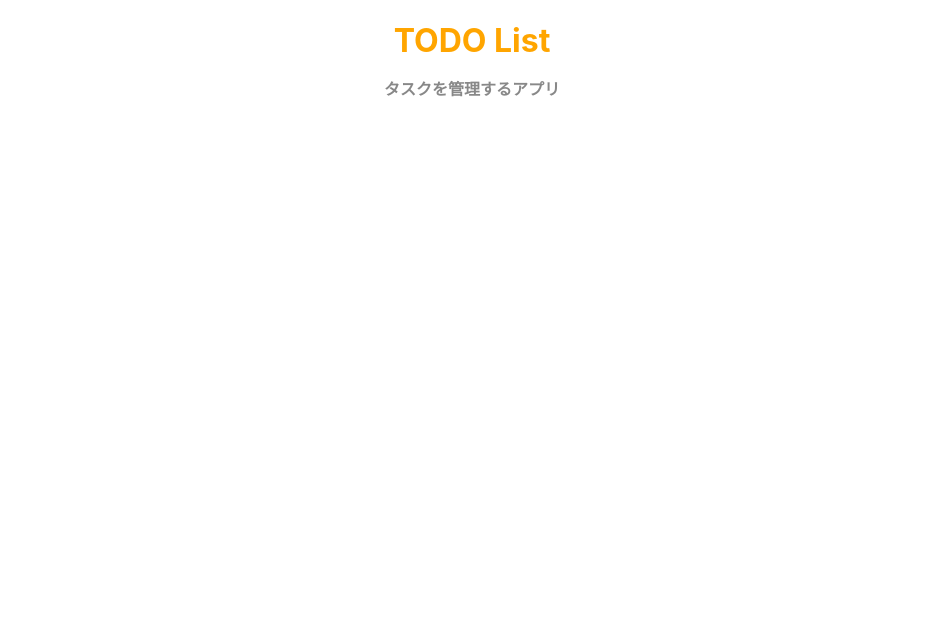
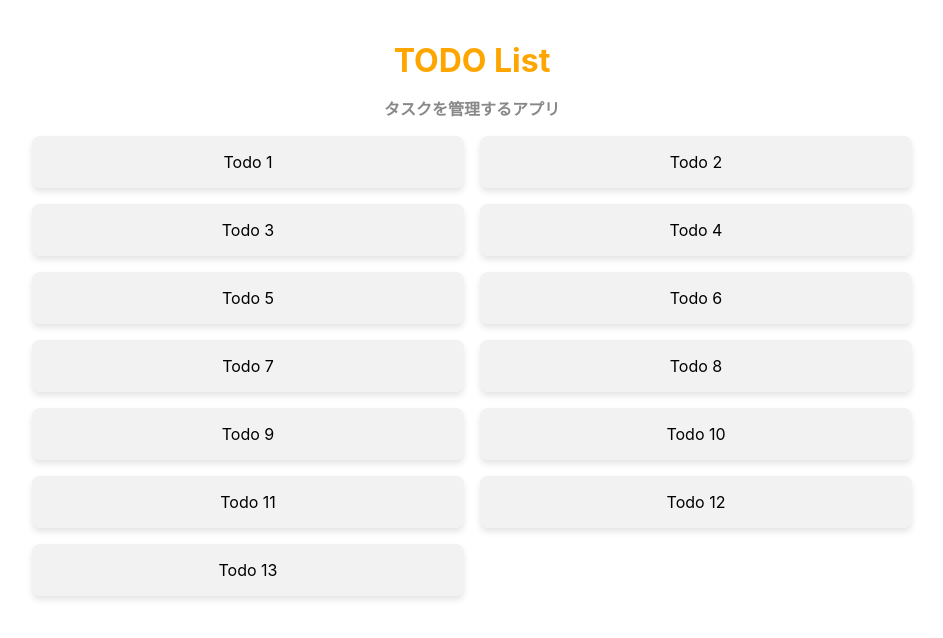
Before and after one commit to kolbe-ryo/react_todo_app, a React (Create React App) app: page / in a window 1280 px wide. Shown: the top 638 px of the page, without its empty margins (168-1111 px from the left). Built offline with nearby package versions, Linux system fonts and the light colour scheme.

Commit message:
create card widget

```diff
--- a/src/components/todo-card/todo-card.module.css
+++ b/src/components/todo-card/todo-card.module.css
@@ -9,7 +9,7 @@
   }
 
   .card:hover {
-    transform: scale(1.03);
+    transform: scale(1.01);
   }
 
   h3 {
--- a/src/components/todo-card/todo-card.tsx
+++ b/src/components/todo-card/todo-card.tsx
@@ -1,10 +1,11 @@
 import React from "react";
 import styles from "./todo-card.module.css";
+import { Todo } from "../../model/todo";
 
 type TodoCardProps = {
-  todo: { id: number; title: string; description: string };
+  todo: Todo;
   onDelete: (id: number) => void;
-  onEdit: (todo: { id: number; title: string; description: string }) => void;
+  onEdit: (todo: Todo) => void;
 };
 
 const TodoCard: React.FC<TodoCardProps> = ({ todo, onDelete, onEdit }) => {
--- /dev/null
+++ b/src/model/todo.tsx
@@ -0,0 +1,24 @@
+
+export class Todo {
+    id: number;
+    title: string;
+    description: string;
+    createdAt: Date;
+
+    constructor(id: number, title: string, description: string) {
+        // このクラスのバリデーションを行う
+        if (!id) {
+            throw new Error("id is required");
+        }
+        if (!title) {
+            throw new Error("title is required");
+        }
+        if (!description) {
+            throw new Error("description is required");
+        }
+        this.id = id;
+        this.title = title;
+        this.description = description;
+        this.createdAt = new Date();
+    }
+}
--- /dev/null
+++ b/src/pages/todo-list-page/body/grid-view-list.module.css
@@ -0,0 +1,19 @@
+.gridView {
+    display: grid;
+    gap: 16px;
+    grid-template-columns: repeat(auto-fill, minmax(400px, 1fr));
+    /* padding: 16px; */
+}
+
+.gridViewItem {
+    background-color: #f2f2f2;
+    border-radius: 8px;
+    padding: 16px;
+    text-align: center;
+    box-shadow: 0 4px 6px rgba(0, 0, 0, 0.1);
+    transition: transform 0.2s ease-in-out;
+}
+
+.gridViewItem:hover {
+    transform: scale(1.05);
+}
--- /dev/null
+++ b/src/pages/todo-list-page/body/grid-view-list.tsx
@@ -0,0 +1,19 @@
+import React from 'react';
+import styles from './grid-view-list.module.css';
+import { Todo } from '../../../model/todo';
+
+type GridViewListProps = {
+    todos: Todo[];
+}
+
+const GridViewList = (props: GridViewListProps) => (
+    <div className={styles.gridView}>
+        {props.todos.map(todo => (
+            <div key={todo.id} className={styles.gridViewItem}>
+                {todo.title}
+            </div>
+        ))}
+    </div>
+);
+
+export default GridViewList;
--- /dev/null
+++ b/src/pages/todo-list-page/todo-list-page.module.css
@@ -0,0 +1,3 @@
+.space {
+    padding: 20px 200px;
+}
--- a/src/pages/todo-list-page/todo-list-page.tsx
+++ b/src/pages/todo-list-page/todo-list-page.tsx
@@ -4,18 +4,38 @@ import TodoForm from "../../components/todo-form/todo-form";
 import Modal from "../../components/todo-modal/todo-modal";
 import { useTodos } from "../../hooks/use-todos";
 import { TodoListPageHeader } from "./header/todo-list-header";
+import GridViewList from "./body/grid-view-list";
+import { Todo } from "../../model/todo";
+import styles from "./todo-list-page.module.css";
 
-export const TodoListPage =  () => {
-  const { todos, addTodo, deleteTodo, updateTodo } = useTodos();
-  const [selectedTodo, setSelectedTodo] = useState(null);
+export const TodoListPage = () => {
+    //   const { todos, addTodo, deleteTodo, updateTodo } = useTodos();
+    //   const [selectedTodo, setSelectedTodo] = useState(null);
 
-  const handleEdit = (todo: any) => setSelectedTodo(todo);
-  const handleCloseModal = () => setSelectedTodo(null);
+    //   const handleEdit = (todo: any) => setSelectedTodo(todo);
+    //   const handleCloseModal = () => setSelectedTodo(null);
 
-  return (
-    <div>
-        <TodoListPageHeader />
-      {/* <TodoForm onAddTodo={addTodo} />
+    const todos = [
+        new Todo(1, "Todo 1", "Description 1"),
+        new Todo(2, "Todo 2", "Description 2"),
+        new Todo(3, "Todo 3", "Description 3"),
+        new Todo(4, "Todo 4", "Description 4"),
+        new Todo(5, "Todo 5", "Description 5"),
+        new Todo(6, "Todo 6", "Description 6"),
+        new Todo(7, "Todo 7", "Description 7"),
+        new Todo(8, "Todo 8", "Description 8"),
+        new Todo(9, "Todo 9", "Description 9"),
+        new Todo(10, "Todo 10", "Description 10"),
+        new Todo(11, "Todo 11", "Description 11"),
+        new Todo(12, "Todo 12", "Description 12"),
+        new Todo(13, "Todo 13", "Description 13"),
+    ];
+
+    return (
+        <div className={styles.space}>
+            <TodoListPageHeader />
+            <GridViewList todos={todos} />
+            {/* <TodoForm onAddTodo={addTodo} />
       <div>
         {todos.map((todo) => (
           <TodoCard todo={todo} onDelete={deleteTodo} onEdit={handleEdit} />
@@ -28,8 +48,8 @@ export const TodoListPage =  () => {
         onSave={updateTodo}
         onDelete={deleteTodo}
       /> */}
-    </div>
-  );
+        </div>
+    );
 };
 
 export default TodoListPage;
```
